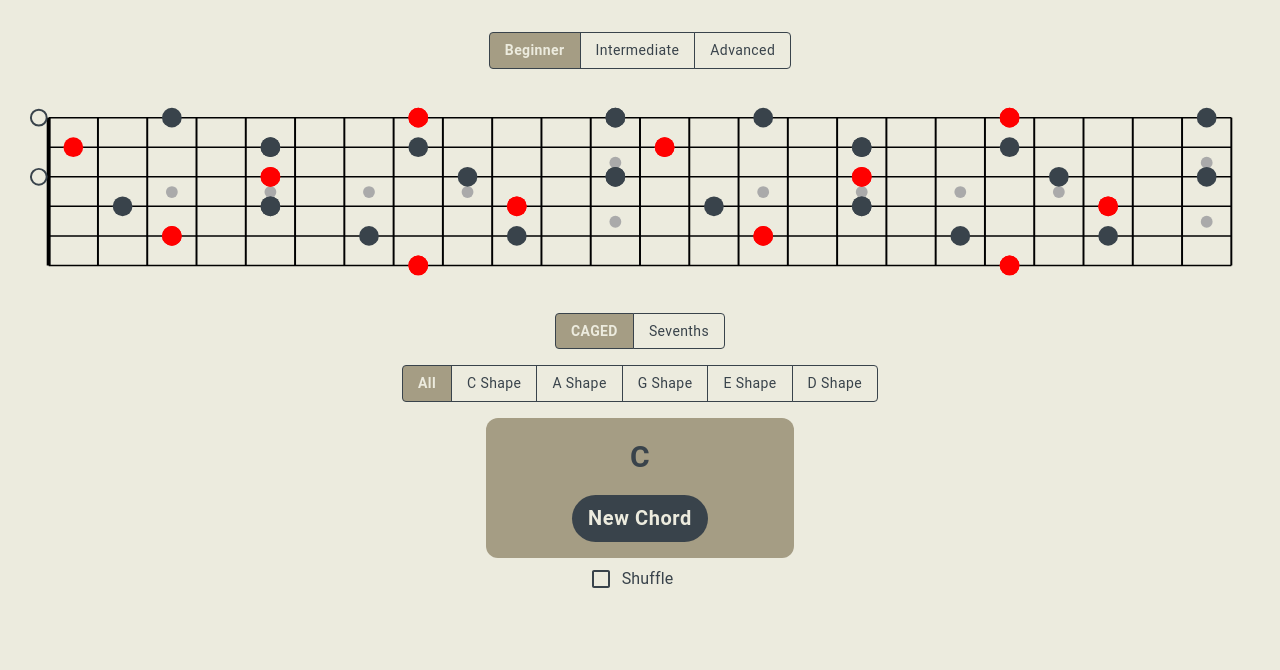
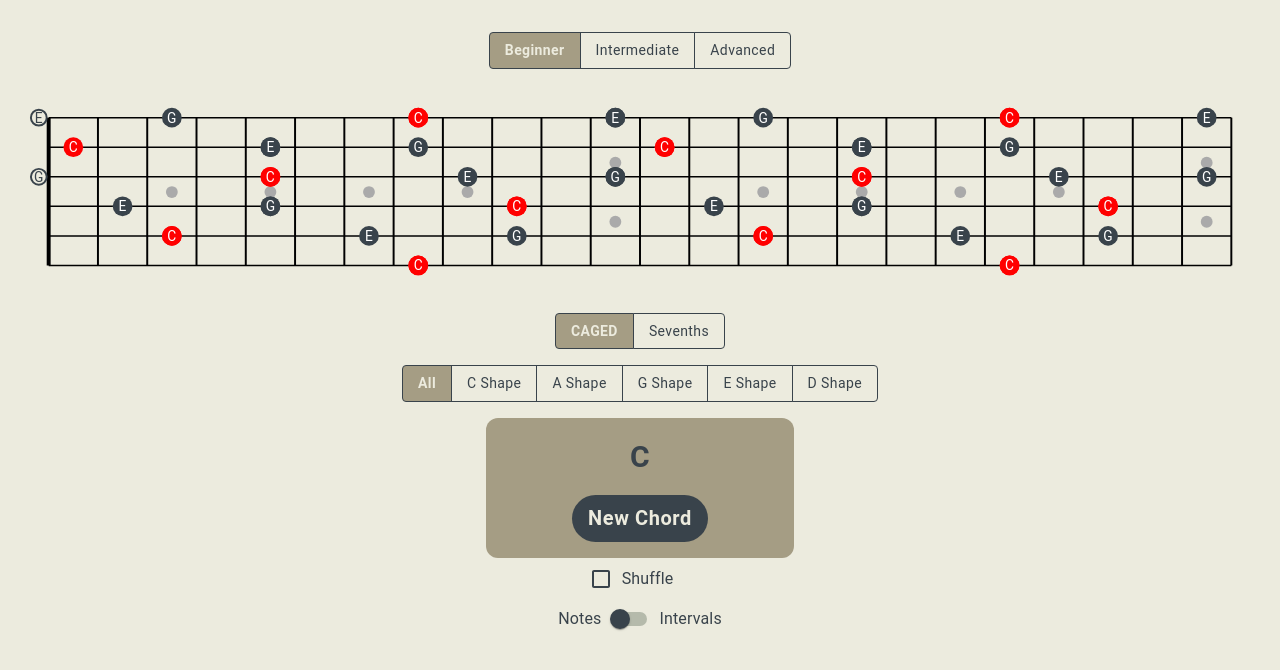
Before and after one commit to dJoshware/ShapeShifter, a Next.js app: page / in a window 1280 px wide. Shown: the top 670 px of the page. Built offline with nearby package versions, Linux system fonts and the light colour scheme.

Commit message:
Add notes/intervals to chord shape + toggle switch for it

```diff
--- a/app/page.jsx
+++ b/app/page.jsx
@@ -11,10 +11,11 @@ import {
     Grid,
     Typography,
     useMediaQuery,
-    useTheme
+    useTheme,
 } from "@mui/material";
 import Header from '../components/Header';
 import FretboardDiagram from '../components/Fretboard';
+import NotesIntervalsToggle from '../components/NotesIntervalsToggle';
 import {
     generateFretboardMap,
     generateAllVoicingsForShape,
@@ -32,13 +33,6 @@ const allChordShapes = {
 };
 const TUNING = ['E', 'B', 'G', 'D', 'A', 'E'];
 const NUM_FRETS = 24;
-
-// This helper function checks if we are at the final level (the one with the patterns)
-const isPatternLevel = obj => {
-    if (!obj || typeof obj !== 'object') return false;
-    const firstValue = Object.values(obj)[0];
-    return firstValue && typeof firstValue === 'object' && firstValue.hasOwnProperty('pattern');
-};
 
 export default function Home() {
 
@@ -71,6 +65,9 @@ export default function Home() {
 
     // State for chord shuffler
     const [shuffleChecked, setShuffleChecked] = React.useState(false);
+
+    // State for interval, or note, view
+    const [showIntervals, setShowIntervals] = React.useState(false);
 
     // Generate the fretboard map once
     const fretboardMap = React.useMemo(() =>
@@ -394,6 +391,7 @@ export default function Home() {
                                 chordShape={displayShape}
                                 rootNote={currentRootNote}
                                 fretboardMap={fretboardMap}
+                                showIntervals={showIntervals}
                             />
                         </Grid>
 
@@ -624,6 +622,7 @@ export default function Home() {
                                 New Chord
                             </Button>
                         </Grid>
+                        {/* Shuffle toggle */}
                         <FormControlLabel
                             checked={shuffleChecked}
                             control={
@@ -639,6 +638,11 @@ export default function Home() {
                             label='Shuffle'
                             onChange={e => setShuffleChecked(e.target.checked)}
                         />
+                        {/* View toggle */}
+                        <NotesIntervalsToggle
+                            showIntervals={showIntervals}
+                            onToggle={setShowIntervals}
+                        />
                     </Grid>
                 </Container>
             </Box>
--- a/components/Fretboard.jsx
+++ b/components/Fretboard.jsx
@@ -1,10 +1,14 @@
-// components/FretboardDiagram.jsx
+import { NOTES } from "../lib/fretboardMap";
+
+const INTERVAL_NAMES = [
+    'R', 'b2', '2', 'b3', '3', '4', 'b5', '5', 'b6', '6', 'b7', '7'
+];
 
 const FretboardDiagram = ({
     chordShape,
-    // tuning,
     rootNote,
     fretboardMap,
+    showIntervals = false,
     numFrets = 24,
     numStrings = 6,
 }) => {
@@ -97,13 +101,18 @@ const FretboardDiagram = ({
                 const note = fretboardMap[pos.string][pos.fret];
                 // 2. Check if it matches the rootNote prop
                 const isRoot = note === rootNote;
-                // console.log(`Comparing: Note-from-map is '${note}', rootNote-prop is '${rootNote}', Match: ${isRoot}`);
+
+                // Compute interval number (0-11) between note and root
+                const rootIdx = NOTES.indexOf(rootNote);
+                const noteIdx = NOTES.indexOf(note);
+                const semitones = (noteIdx - rootIdx + 12) % 12;
+                const interval = INTERVAL_NAMES[semitones];
 
                 // For open strings (fret 0), place dot to the left of the nut
                 if (pos.fret === 0) {
                     return (
+                        <g key={`note-${index}`}>
                             <circle
-                            key={`note-${index}`}
                                 cx={15} // Position left of the nut
                                 cy={pos.string * stringSpacing + 25}
                                 r={8}
@@ -111,18 +120,42 @@ const FretboardDiagram = ({
                                 stroke={isRoot ? 'red' : '#39434b'}
                                 strokeWidth='2'
                             />
+                            <text
+                                x={15}
+                                y={pos.string * stringSpacing + 25}
+                                textAnchor='middle'
+                                dominantBaseline='central'
+                                fontSize={14}
+                                fill={isRoot ? 'red' : '#39434b'}
+                            >
+                                {showIntervals ? interval : note}
+                            </text>
+                        </g>
                     );
                 }
 
                 // For fretted notes
+                const cx = (pos.fret -1) * fretWidth + 25 + fretWidth / 2;
+                const cy = pos.string * stringSpacing + 25;
                 return (
+                    <g key={`note-${index}`}>
                         <circle
-                        key={`note-${index}`}
-                        cx={(pos.fret - 1) * fretWidth + 25 + fretWidth / 2}
-                        cy={pos.string * stringSpacing + 25}
+                            cx={cx} // Position left of the nut
+                            cy={cy}
                             r={10}
                             fill={isRoot ? 'red' : '#39434b'}
                         />
+                        <text
+                            x={cx}
+                            y={cy}
+                            textAnchor='middle'
+                            dominantBaseline='central'
+                            fontSize={14}
+                            fill='#fff'
+                        >
+                            {showIntervals ? interval : note}
+                        </text>
+                    </g>
                 );
             })}
         </svg>
--- /dev/null
+++ b/components/NotesIntervalsToggle.jsx
@@ -0,0 +1,39 @@
+import {
+    Box,
+    Switch,
+    Typography,
+    useTheme,
+} from '@mui/material';
+
+function NotesIntervalsToggle({ showIntervals, onToggle }) {
+    const theme = useTheme();
+    return (
+        <Box
+            alignItems='center'
+            display='flex'>
+            {/* Left label */}
+            <Typography
+                sx={theme => ({
+                    //
+                })}
+            >
+                Notes
+            </Typography>
+            {/* Custom Switch */}
+            <Switch
+                checked={showIntervals}
+                onChange={e => onToggle(e.target.checked)}
+            />
+            {/* Right label */}
+            <Typography
+                sx={theme => ({
+                    //
+                })}
+            >
+                Intervals
+            </Typography>
+        </Box>
+    )
+}
+
+export default NotesIntervalsToggle;
--- a/lib/theme.js
+++ b/lib/theme.js
@@ -4,6 +4,7 @@ import '@fontsource/montserrat/400.css';
 import '@fontsource/montserrat/500.css';
 import '@fontsource/montserrat/600.css';
 import '@fontsource/montserrat/700.css';
+import { ButtonGroupContext } from '@mui/material';
 
 const theme = createTheme({
     palette: {
@@ -46,6 +47,30 @@ const theme = createTheme({
             body: { fontSize: '1rem' }, // 16px
         },
     },
+    components: {
+        MuiSwitch: {
+            styleOverrides: {
+                // The little circle
+                thumb: {
+                    backgroundColor: '#39434b',
+                },
+                // The bar behind the thumb
+                track: {
+                    backgroundColor: '#5E6C5B',
+                },
+                // The root wrapper that handles checked state
+                switchBase: {
+                    color: '#39434b',
+                    '&.Mui-checked': {
+                        color: '#F4EFE6',
+                        '& + .MuiSwitch-track': {
+                            backgroundColor: '#5E6C5B',
+                        },
+                    },
+                },
+            },
+        },
+    },
 });
 
 export default theme;
```
Also changed, not shown: lib/fretboardMap.js (+0 -9 lines). Lines whose indentation alone changed are shown as unchanged.
